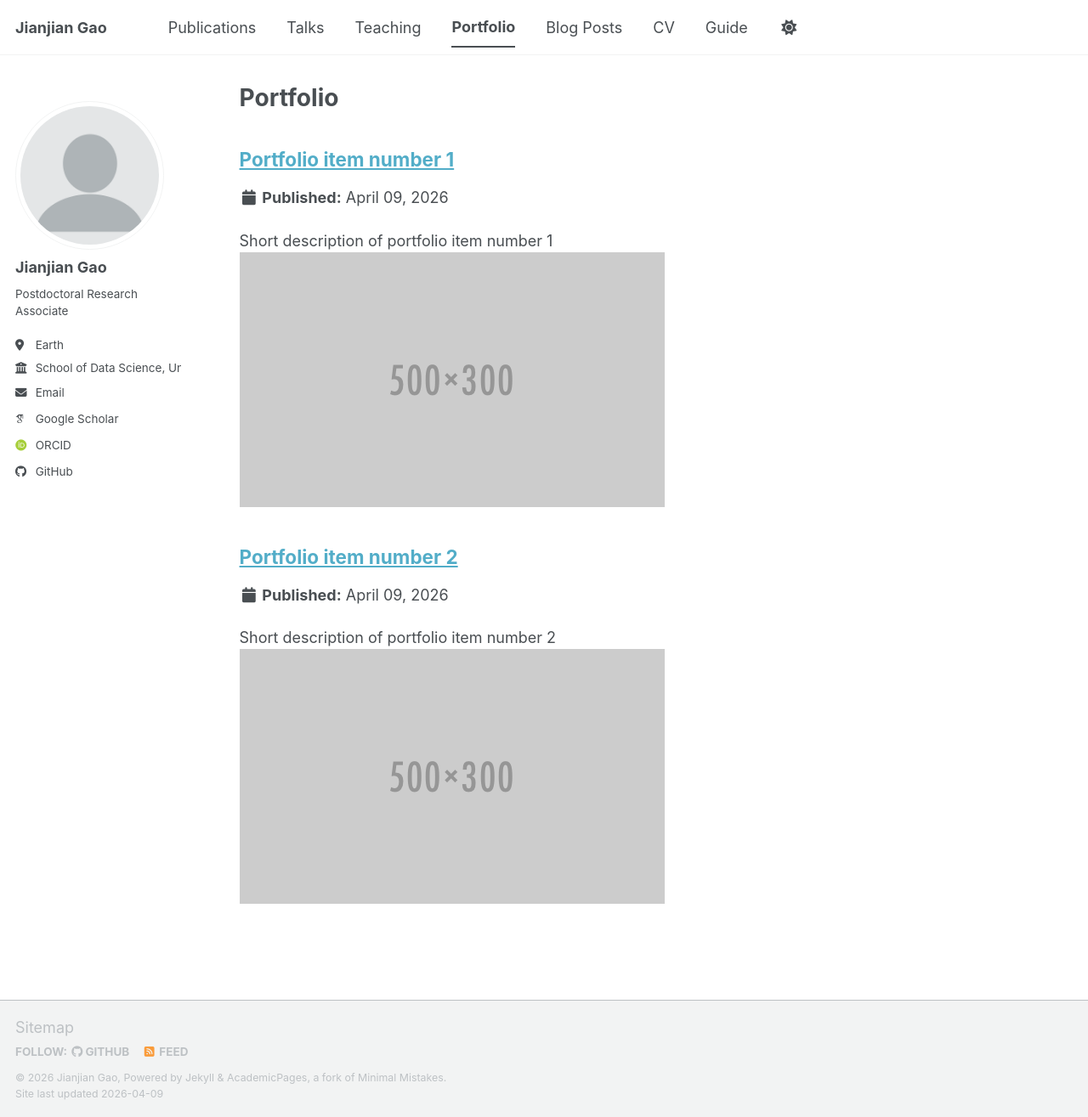
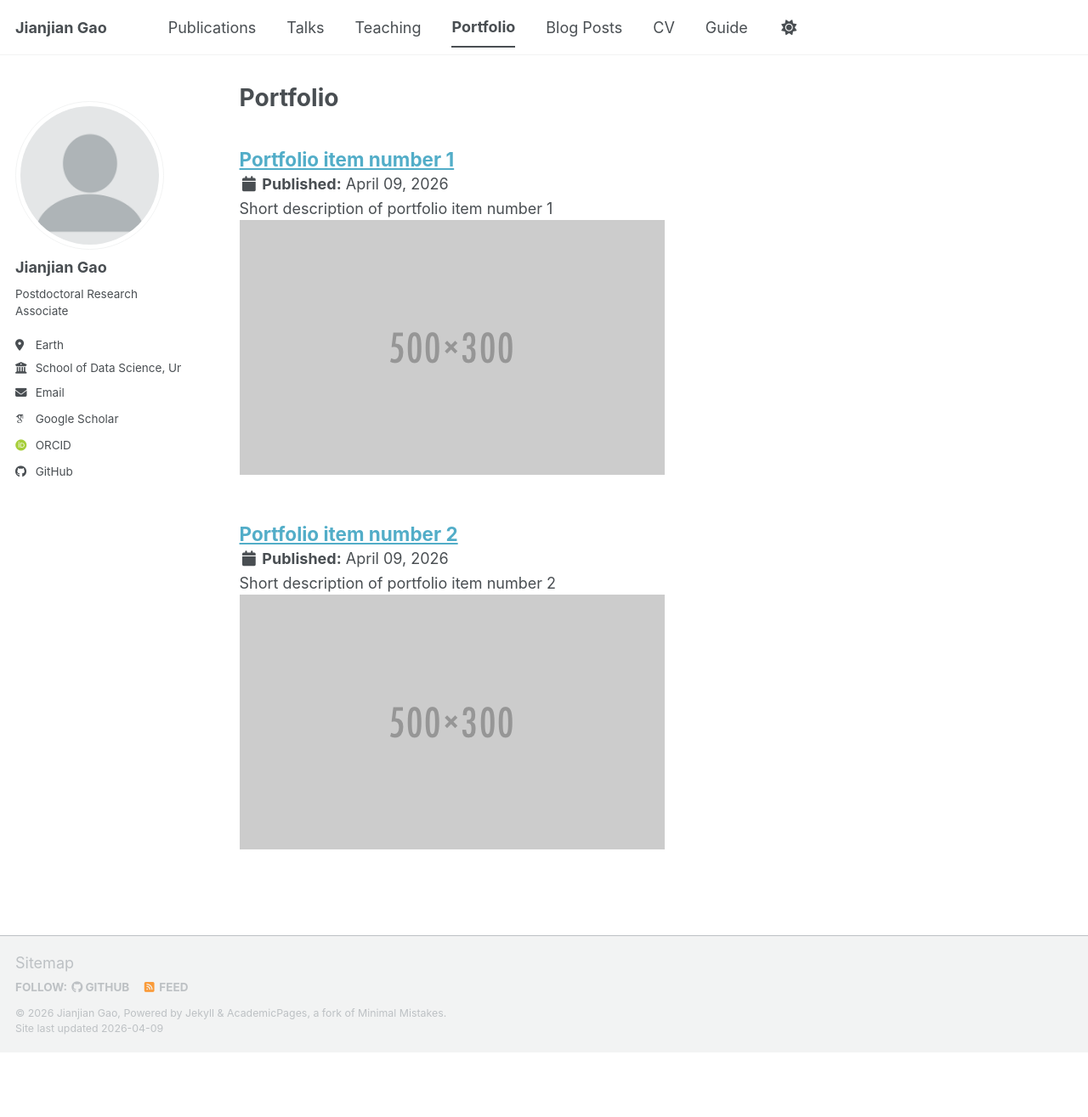
Before and after one commit to jiaoyang2018/jiaoyang2018.github.io, a Jekyll site: the page built from _pages/portfolio.html, in a window 1280 px wide and 1315 px high. Shown: the whole window at 85% size. Built offline with Jekyll 4.4.1, drawn with Linux system fonts in a browser that asks for light colours; some web fonts are replaced; a script bundle is joined from its source files by our own code; library files that are not in the unit come from our copies.

Commit message:
Reduce spacing between publications and within each entry
Co-Authored-By: Claude Sonnet 4.6 <noreply@anthropic.com>

```diff
--- a/_sass/layout/_archive.scss
+++ b/_sass/layout/_archive.scss
@@ -39,8 +39,17 @@
   }
 }
 
+.list__item {
+  padding-bottom: 0.5em;
+
+  p {
+    margin-top: 0.1em;
+    margin-bottom: 0.1em;
+  }
+}
+
 .archive__item-title {
-  margin-bottom: 0.25em;
+  margin-bottom: 0.1em;
   font-family: $sans-serif-narrow;
 
   a + a {
@@ -59,6 +68,7 @@
 
 .archive__item-excerpt {
   margin-top: 0;
+  margin-bottom: 0;
   font-size: $type-size-6;
 
   & + p {
```
